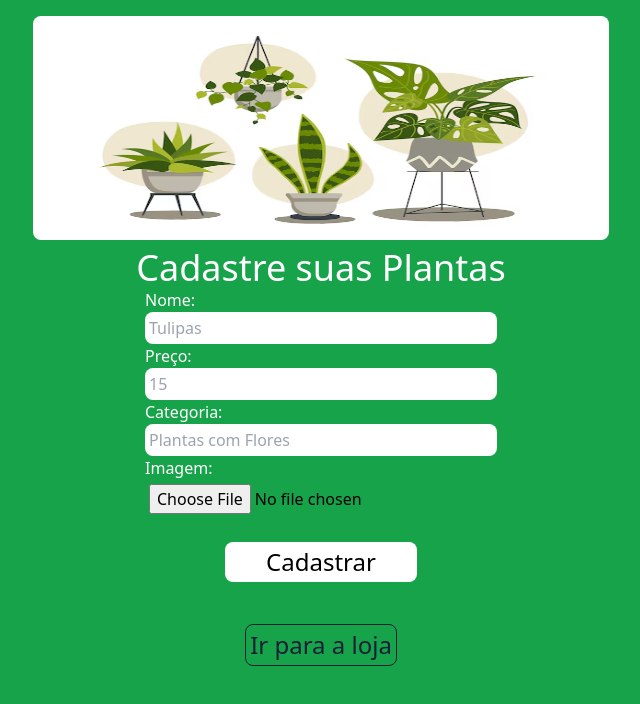
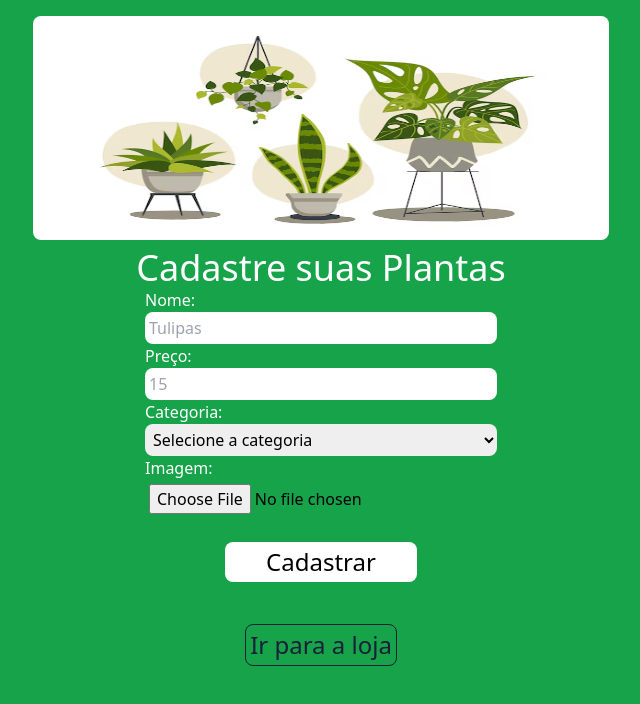
Before and after one commit to dev-fagundes01/PlantacTzis, a React (Vite) app: page / in a window 1280 px wide. Shown: the top 704 px of the page, without its empty margins (319-959 px from the left). Built offline with nearby package versions, Linux system fonts and the light colour scheme; no server answers.

Commit message:
feat: enhance RegisterProduct component
- Store images in category-specific storage refs
- Added category selection dropdown

```diff
--- a/src/pages/RegisterProduct.jsx
+++ b/src/pages/RegisterProduct.jsx
@@ -31,7 +31,7 @@ function RegisterProduct() {
     }
 
     const imgName = createUniqueFileName(file)
-    const storageRef = ref(storage, `images/${imgName}`)
+    const storageRef = ref(storage, `${category}/${imgName}`)
     const uploadTask = uploadBytesResumable(storageRef, file)
 
     setUploading(true)
@@ -64,16 +64,26 @@ function RegisterProduct() {
 
   async function createProduct(imageURL) {
     try {
+      let productCollectionRef
+
+      if(category === 'plants') {
+        productCollectionRef = collection(db, 'plants')
+      } else if(category === 'vases') {
+        productCollectionRef = collection(db, 'vases')
+      }  else {
+        productCollectionRef = collection(db, 'other_products')
+      }
+
       const product = await addDoc(productCollectionRef, {
         name,
         price,
         category,
         image: imageURL
       })
-        registeredProduct = product
-        console.log(image);
-        resetInputs()
-      } catch (error) {
+      registeredProduct = product
+      console.log(image);
+      resetInputs()
+    } catch (error) {
       alert(error)
     }
   }
@@ -99,7 +109,18 @@ function RegisterProduct() {
         <input className='text-black rounded-lg p-1' placeholder="15" type="number" name="price" value={price} required onChange={(e) => setPrice(e.target.value)} />
 
         <label className='text-white mr-4' htmlFor="Category">Categoria:</label>
-        <input className='text-black rounded-lg p-1' placeholder="Plantas com Flores" type="text" name="Category" value={category} required onChange={(e) => setCategory(e.target.value)} />
+        <select
+          className='text-black rounded-lg p-1'
+          name="Category"
+          value={category}
+          required
+          onChange={(e) => setCategory(e.target.value)}
+        >
+          <option value="">Selecione a categoria</option>
+          <option value="plants">Plantas</option>
+          <option value="vases">Vasos</option>
+          <option value="other_products">Outros Produtos</option>
+        </select>
 
         <label className='text-white mr-4' htmlFor="Image">Imagem:</label>
         <input className='text-black rounded-lg p-1' type="file" name='Image' accept='image/' required />
@@ -113,7 +134,7 @@ function RegisterProduct() {
         <p>{registeredProduct.name ? `${registeredProduct.name} registrado com sucesso!` : 'Produto não foi registrado'}</p>
         : ''
       }
-      <button className='btn-third' type="button" onClick={() => navigate("/loja")}>Ir para a loja</button>
+      <button className='btn-third' type="submit" onClick={() => navigate("/loja")}>Ir para a loja</button>
     </div>
   );
 }
```
